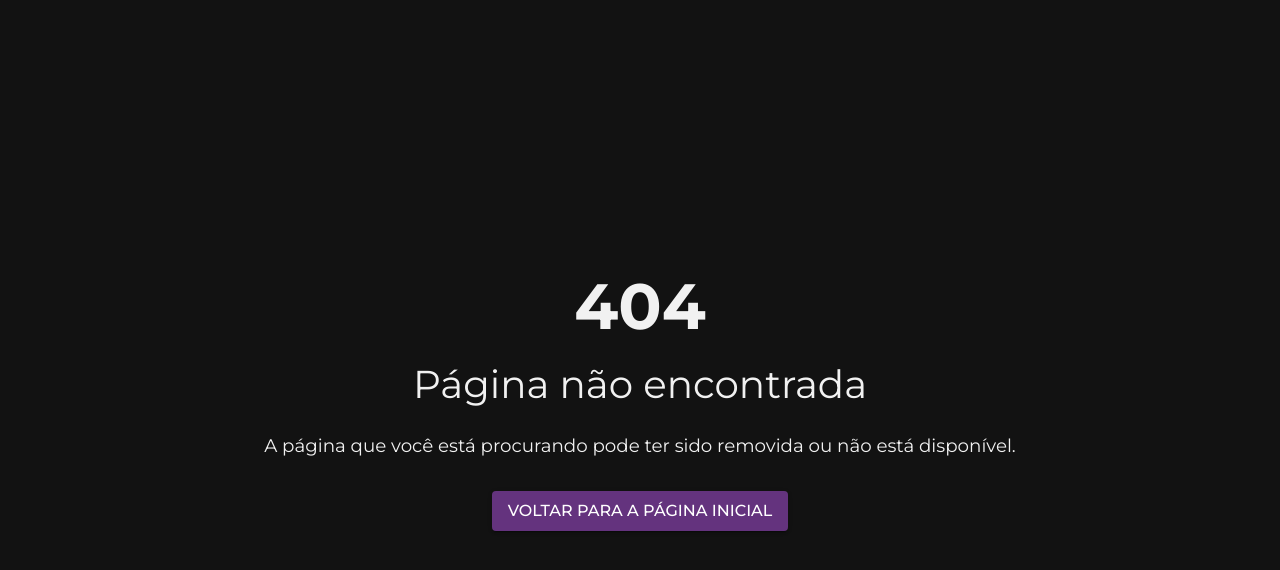
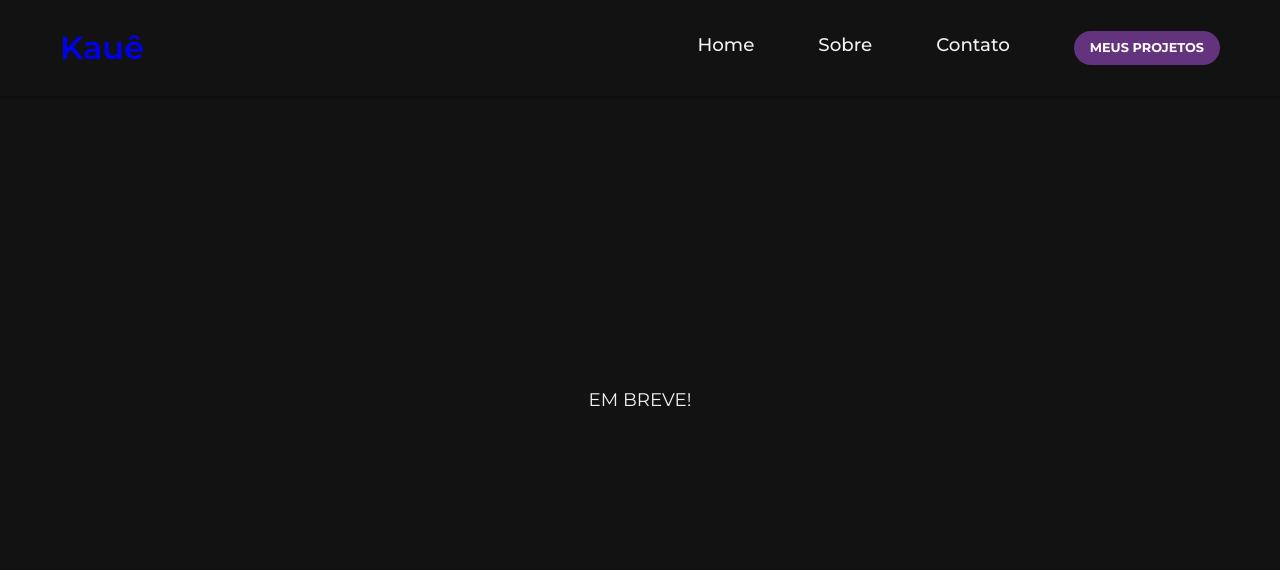
Before and after one commit to Kaue404/MyWebsite, a Next.js app: page /contato in a window 1280 px wide. Before the commit this address had no page. Shown: the top 570 px of the page. Built offline with nearby package versions, Linux system fonts and the light colour scheme.

Commit message:
feature coming soon pages

```diff
--- a/app/components/header.tsx
+++ b/app/components/header.tsx
@@ -149,6 +149,7 @@
                   Contato
               </LinkComponent>
               <Button
+                href='/projetos'
                 sx={{
                   backgroundColor: '#64337E',
                   color: 'white',
--- /dev/null
+++ b/app/contato/page.tsx
@@ -0,0 +1,34 @@
+'use client';
+
+import HeaderComponent from '../components/header';
+import React from 'react';
+
+export default function Page() {
+
+  return (
+    <>
+      <div style={{
+        position: 'fixed',
+        width: '100%',
+        zIndex: 10,
+        top: 0,
+      }}>
+        <HeaderComponent />
+      </div>
+
+      <div style={{
+        display: 'flex',
+        flexDirection: 'column',
+        alignItems: 'center',
+        justifyContent: 'center',
+        height: '100vh',
+        textAlign: 'center',
+        gap: '2rem',
+        padding: '1rem',
+      }}>
+        EM BREVE!
+      </div>
+
+    </>
+  );
+}
```
Also changed, not shown: app/projetos/page.tsx (added, +34 -0 lines), app/sobre/page.tsx (added, +34 -0 lines).
